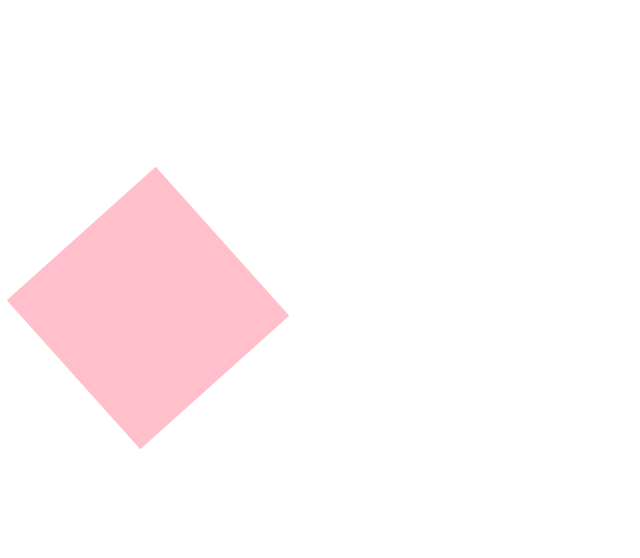
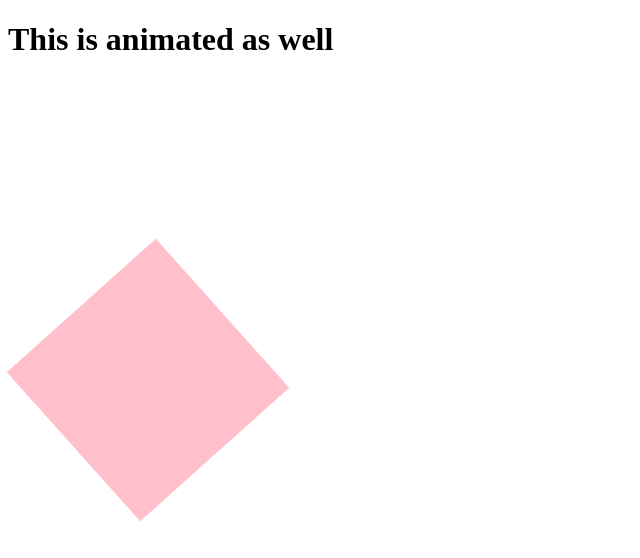
Before and after one commit to Prem-17/Projects, a plain HTML site: page animations/animate2.html in a window 1280 px wide. Shown: the whole page, without its empty margins (0-640 px from the left). Drawn offline with Linux system fonts and the light colour scheme.

Commit message:
second commit

```diff
--- a/animations/animate2.html
+++ b/animations/animate2.html
@@ -7,6 +7,7 @@
 </head>
 <body>
     <div class="container">
+        <div><h1>This is animated as well</h1></div>
         <div id="box">
 
         </div>
```
